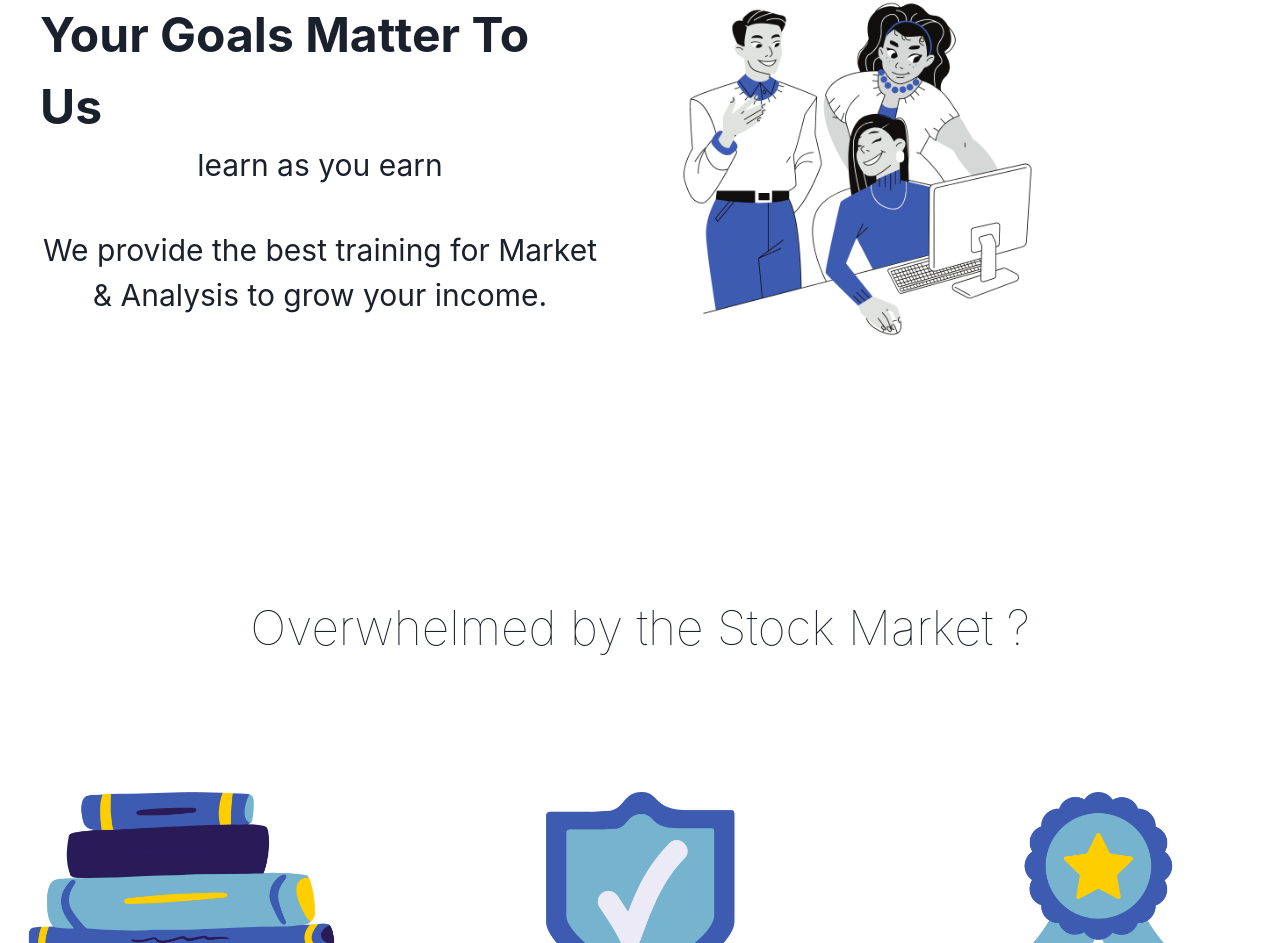
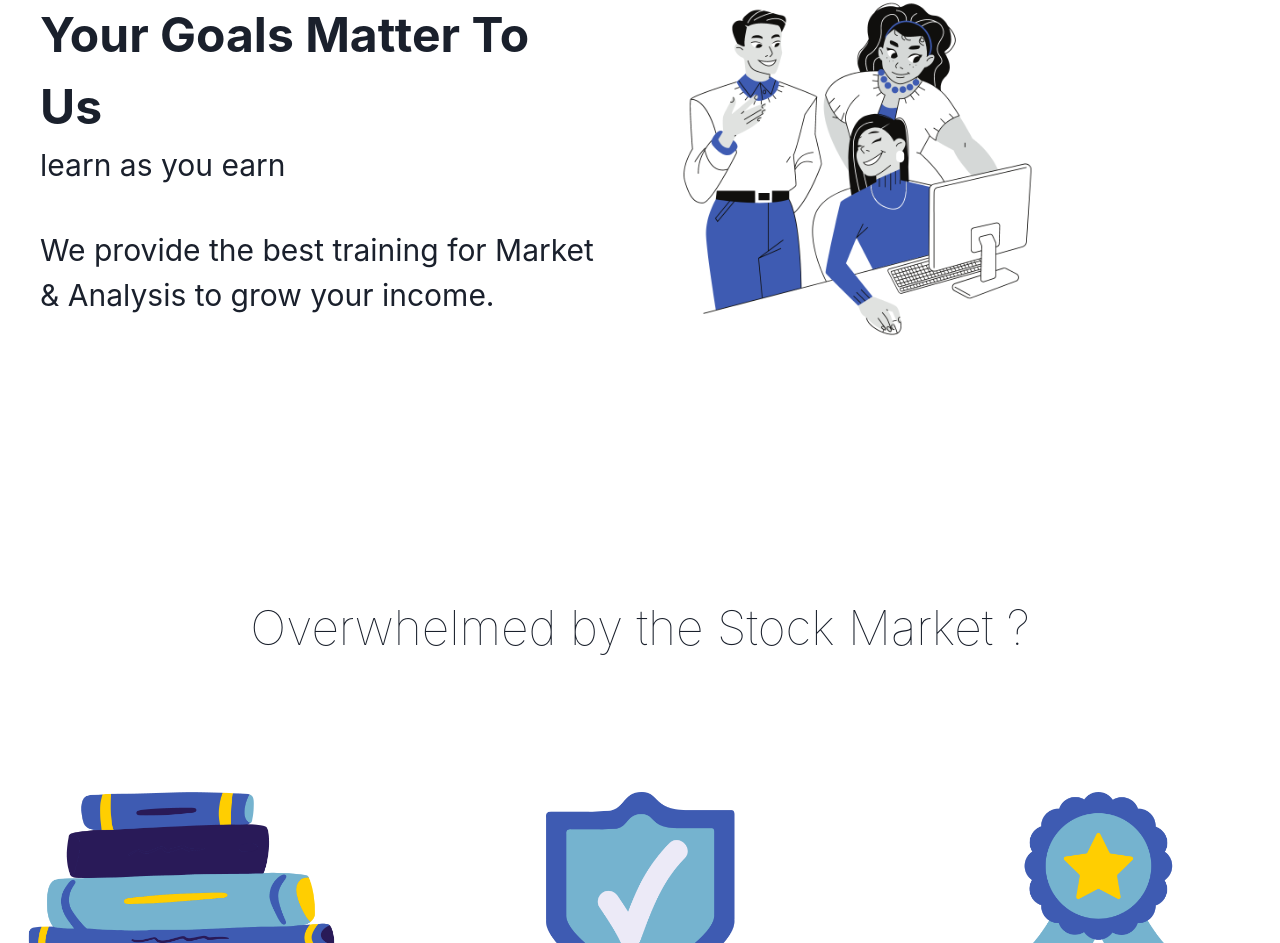
Before and after one commit to xencodes/new-genius-brain, a Next.js app: page / in a window 1280 px wide. Shown: the part 2047-2990 px from the top of the page. Built offline with nearby package versions, Linux system fonts and the light colour scheme.

Commit message:
fixes margin

```diff
--- a/components/goals.js
+++ b/components/goals.js
@@ -5,7 +5,7 @@ function Goals() {
   return (
     <Box>
       <SimpleGrid
-        columns={{ base: 1, sm: 1, md: 2, lg: 2, xl: 2 }}
+        columns={{ base: 1, sm: 2, md: 2, lg: 2, xl: 2 }}
         spacing={{ base: 6, sm: 20, md: 10, lg: 12, xl: 20 }}
         m={"0 auto"}
         maxW={"7xl"}
@@ -21,7 +21,7 @@ function Goals() {
                 lg: "3xl",
                 xl: "5xl",
               }}
-              ml={{ base: 20, sm: 40, md: 14, lg: 14, xl: 10 }}
+              ml={{ base: 10, sm: 4, md: 14, lg: 14, xl: 10 }}
             >
               Your Goals Matter To Us
             </Text>
@@ -34,14 +34,13 @@ function Goals() {
                 xl: "3xl",
               }}
               mt={{ base: 5, sm: 4, md: 0, lg: 0, xl: 0 }}
-              ml={{ base: 0, sm: 0, md: 14, lg: 14, xl: 10 }}
-              textAlign={"center"}
+              ml={{ base: 10, sm: 4, md: 14, lg: 14, xl: 10 }}
             >
               learn as you earn
             </Text>
             <Text
               mt={{ base: 3, sm: 5, md: 6, lg: 8, xl: 10 }}
-              ml={{ base: 10, sm: 0, md: 14, lg: 14, xl: 10 }}
+              ml={{ base: 10, sm: 4, md: 14, lg: 14, xl: 10 }}
               fontSize={{
                 base: "md",
                 sm: "xl",
@@ -49,7 +48,6 @@ function Goals() {
                 lg: "2xl",
                 xl: "3xl",
               }}
-              textAlign={"center"}
             >
               We provide the best training for Market & Analysis to grow your
               income.
@@ -60,12 +58,12 @@ function Goals() {
           <Image
             w={{
               base: "300px",
-              sm: "350px",
+              sm: "330px",
               md: "400px",
               lg: "500px",
               xl: "600px",
             }}
-            ml={{ base: 28, sm: 36, md: 0, lg: 0, xl: 0 }}
+            ml={{ base: 10, sm: 0, md: 0, lg: 0, xl: 0 }}
             src="/assest/computer.png"
             alt="computer"
           />
```
